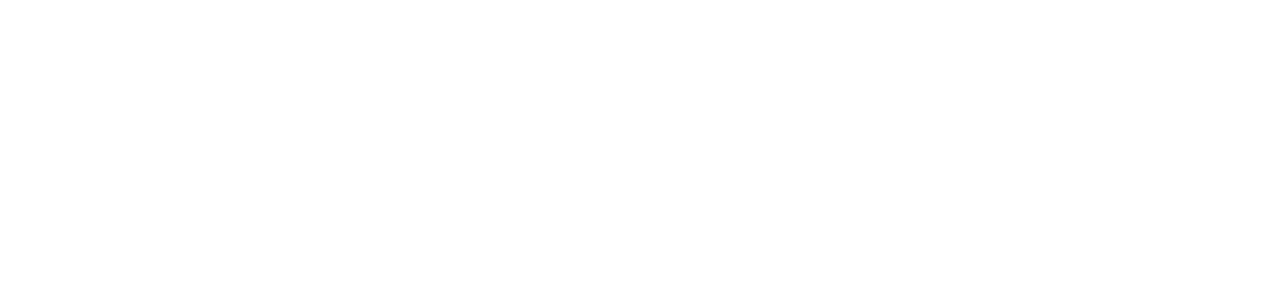
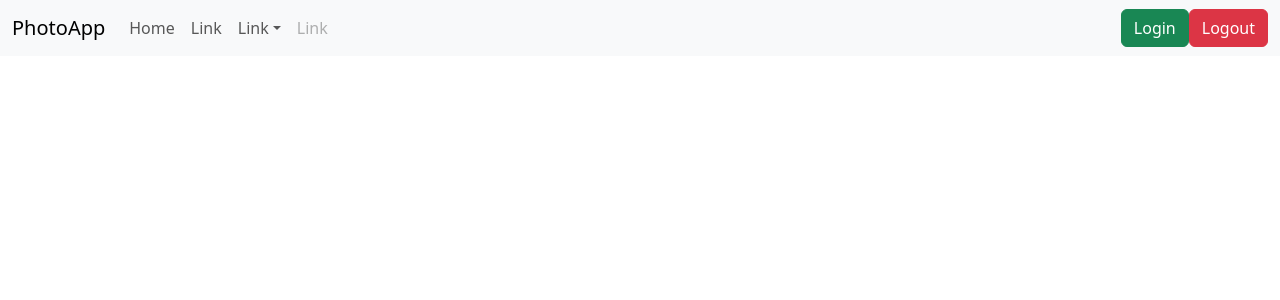
Before and after one commit to KindDeedsMaster/PhotoRatingApp, a React (Vite) app in the folder frontend/: page /logout in a window 1280 px wide. Shown: the top 300 px of the page. Built offline with nearby package versions, Linux system fonts and the light colour scheme.

Commit message:
NavBar added

```diff
--- a/frontend/src/App.jsx
+++ b/frontend/src/App.jsx
@@ -7,10 +7,13 @@
 import Home from "./pages/Home/Home";
 import Login from "./pages/Authentication/Login";
 import Logout from "./pages/Authentication/Logout";
+import NavigationBar from "./components/NavigationBar";
 
 function App() {
   return (
     <>
+      <NavigationBar />
+
       <Routes>
         <Route path="/" element={<Home />} />
         <Route path="/home" element={<Home />} />
--- /dev/null
+++ b/frontend/src/components/NavigationBar.jsx
@@ -0,0 +1,51 @@
+import Button from "react-bootstrap/Button";
+import Container from "react-bootstrap/Container";
+import Nav from "react-bootstrap/Nav";
+import Navbar from "react-bootstrap/Navbar";
+import NavDropdown from "react-bootstrap/NavDropdown";
+import { useNavigate } from "react-router-dom";
+import Logout from "../pages/Authentication/Logout";
+
+const NavigationBar = () => {
+  const navigate = useNavigate();
+
+  const handleLogout = () => {
+    Logout();
+    navigate("/");
+  };
+
+  return (
+    <Navbar expand="lg" className="bg-body-tertiary" fixed="top">
+      <Container fluid>
+        <Navbar.Brand href="/">PhotoApp</Navbar.Brand>
+        <Navbar.Toggle aria-controls="navbarScroll" />
+        <Navbar.Collapse id="navbarScroll">
+          <Nav className="me-auto">
+            <Nav.Link href="/">Home</Nav.Link>
+            <Nav.Link href="#action2">Link</Nav.Link>
+            <NavDropdown title="Link" id="navbarScrollingDropdown">
+              <NavDropdown.Item href="#action3">Action</NavDropdown.Item>
+              <NavDropdown.Item href="#action4">
+                Another action
+              </NavDropdown.Item>
+              <NavDropdown.Divider />
+              <NavDropdown.Item href="#action5">
+                Something else here
+              </NavDropdown.Item>
+            </NavDropdown>
+            <Nav.Link href="#" disabled>
+              Link
+            </Nav.Link>
+          </Nav>
+        </Navbar.Collapse>
+        <Button variant="success" onClick={() => navigate("/login")}>
+          Login
+        </Button>
+        <Button variant="danger" onClick={() => handleLogout()}>
+          Logout
+        </Button>
+      </Container>
+    </Navbar>
+  );
+};
+export default NavigationBar;
--- a/frontend/src/pages/Authentication/Logout.jsx
+++ b/frontend/src/pages/Authentication/Logout.jsx
@@ -1,7 +1,6 @@
 const Logout = () => {
     console.log(localStorage.getItem("jwtToken"));
     localStorage.removeItem("jwtToken");
-
     console.log(localStorage.getItem("jwtToken"));
   };
 
```
Also changed, not shown: frontend/src/pages/Contest/CreateContest.jsx (added).
